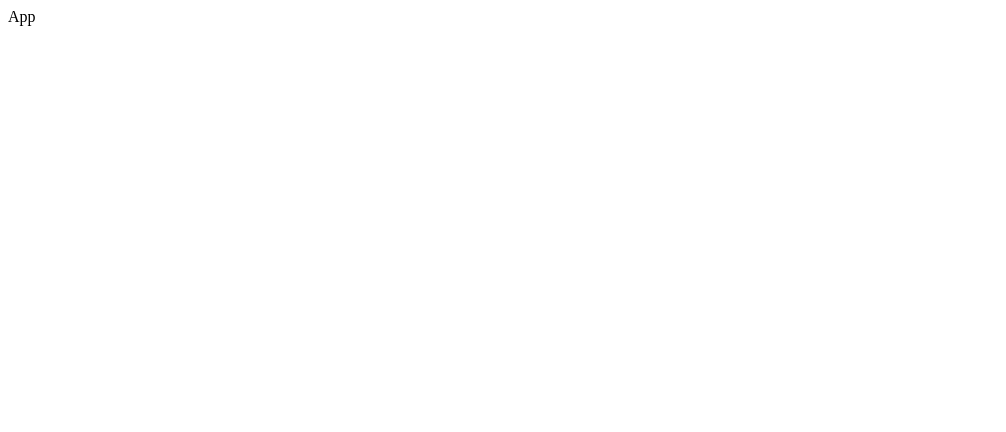
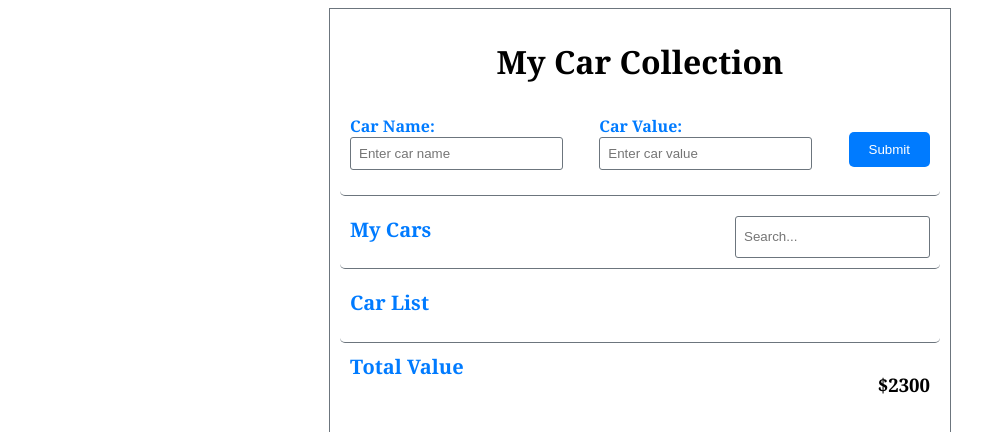
Before and after one commit to emmeiwhite/cars-app-redux-toolkit, a React (Create React App) app: page / in a window 1280 px wide. Shown: the top 432 px of the page, without its empty margins (0-1006 px from the left). Built offline with nearby package versions, Linux system fonts and the light colour scheme.

Commit message:
Getting started with creation of the store!

```diff
--- a/package.json
+++ b/package.json
@@ -3,11 +3,14 @@
   "version": "0.1.0",
   "private": true,
   "dependencies": {
+    "@reduxjs/toolkit": "^2.2.3",
     "@testing-library/jest-dom": "^5.17.0",
     "@testing-library/react": "^13.4.0",
     "@testing-library/user-event": "^13.5.0",
+    "bulma": "^1.0.0",
     "react": "^18.2.0",
     "react-dom": "^18.2.0",
+    "react-redux": "^9.1.0",
     "react-scripts": "5.0.1",
     "web-vitals": "^2.1.4"
   },
--- a/src/App.js
+++ b/src/App.js
@@ -1,5 +1,17 @@
 import React from "react";
+import CarForm from "./components/CarForm";
+import CarSearch from "./components/CarSearch";
+import CarList from "./components/CarList";
+import CarValue from "./components/CarValue";
 
 export default function App() {
-  return <div>App</div>;
+  return (
+    <div className="app">
+      <h1> My Car Collection</h1>
+      <CarForm />
+      <CarSearch />
+      <CarList />
+      <CarValue />
+    </div>
+  );
 }
--- /dev/null
+++ b/src/components/CarForm.js
@@ -0,0 +1,52 @@
+// CarForm.jsx
+import React, { useState } from "react";
+
+export default function CarForm() {
+  const [carName, setCarName] = useState("");
+  const [carValue, setCarValue] = useState("");
+
+  const handleNameChange = (e) => {
+    setCarName(e.target.value);
+  };
+
+  const handleValueChange = (e) => {
+    setCarValue(e.target.value);
+  };
+
+  const handleSubmit = (e) => {
+    e.preventDefault();
+    // Logic to handle form submission
+  };
+
+  return (
+    <form
+      className="car-form"
+      onSubmit={handleSubmit}
+    >
+      <div className="form-group">
+        <label>Car Name:</label>
+        <input
+          type="text"
+          value={carName}
+          onChange={handleNameChange}
+          placeholder="Enter car name"
+        />
+      </div>
+      <div className="form-group">
+        <label>Car Value:</label>
+        <input
+          type="number"
+          value={carValue}
+          onChange={handleValueChange}
+          placeholder="Enter car value"
+        />
+      </div>
+      <button
+        type="submit"
+        className="submit-button"
+      >
+        Submit
+      </button>
+    </form>
+  );
+}
--- /dev/null
+++ b/src/components/CarList.js
@@ -0,0 +1,15 @@
+// CarList.jsx
+import React from "react";
+
+export default function CarList({ cars }) {
+  return (
+    <div className="car-list">
+      <h2>Car List</h2>
+      <ul>
+        {/* {cars.map((car, index) => (
+          <li key={index}>{car}</li>
+        ))} */}
+      </ul>
+    </div>
+  );
+}
--- /dev/null
+++ b/src/components/CarSearch.js
@@ -0,0 +1,15 @@
+// CarSearch.jsx
+import React from "react";
+
+export default function CarSearch() {
+  return (
+    <div className="car-search">
+      <h2>My Cars</h2>
+      <input
+        className="search-input"
+        type="text"
+        placeholder="Search..."
+      />
+    </div>
+  );
+}
--- /dev/null
+++ b/src/components/CarValue.js
@@ -0,0 +1,11 @@
+// CarValue.jsx
+import React from "react";
+
+export default function CarValue() {
+  return (
+    <div className="car-value">
+      <h2>Total Value</h2>
+      <h3>$2300</h3>
+    </div>
+  );
+}
--- /dev/null
+++ b/src/index.css
@@ -0,0 +1,140 @@
+/* styles.css */
+:root {
+  --primary-color: #007bff; /* blue */
+  --secondary-color: #6c757d; /* gray */
+  --accent-color: #28a745; /* green */
+}
+
+.app {
+  font-family: Arial, sans-serif;
+  max-width: 600px;
+  margin: 0 auto;
+  padding: 10px;
+  border: 1px solid var(--secondary-color);
+  font-family: Georgia, "Times New Roman", Times, serif;
+}
+
+.app h1 {
+  text-align: center;
+}
+/* 1.  CarForm */
+.car-form {
+  border-bottom: 1px solid var(--secondary-color);
+  border-radius: 5px;
+  padding: 10px;
+  margin-bottom: 10px;
+  display: flex;
+  flex-direction: row;
+  align-items: center;
+  gap: 2rem;
+  justify-content: space-between;
+}
+
+.car-form .form-group {
+  margin-bottom: 15px;
+}
+
+.car-form label {
+  display: block;
+  font-weight: bold;
+  color: var(--primary-color);
+}
+
+.car-form input[type="text"],
+.car-form input[type="number"] {
+  width: 100%;
+  padding: 8px;
+  border: 1px solid var(--secondary-color);
+  border-radius: 3px;
+}
+
+.submit-button {
+  background-color: var(--primary-color);
+  color: white;
+  border: none;
+  padding: 10px 20px;
+  border-radius: 5px;
+  cursor: pointer;
+  transition: background-color 0.3s ease;
+}
+
+.submit-button:hover {
+  background-color: #0056b3; /* Darker shade of primary color on hover */
+}
+
+/* 2.  CarSearch */
+.car-search {
+  border-bottom: 1px solid var(--secondary-color);
+  border-radius: 5px;
+  padding: 10px;
+  margin-bottom: 10px;
+  display: flex;
+  justify-content: space-between;
+}
+
+.car-search h2 {
+  margin-top: 0;
+  margin-bottom: 15px;
+  font-size: 20px;
+  color: var(--primary-color);
+  flex: 1;
+}
+
+.car-search .search-input {
+  padding: 8px;
+  border: 1px solid var(--secondary-color);
+  border-radius: 3px;
+}
+
+/* 3. CarList */
+.car-list {
+  /* border: 1px solid var(--secondary-color); */
+  border-radius: 5px;
+  padding: 10px;
+  margin-bottom: 10px;
+}
+
+/* styles.css (continued) */
+.car-list {
+  border-bottom: 1px solid var(--secondary-color);
+  border-radius: 5px;
+  padding: 10px;
+  margin-bottom: 0px;
+}
+
+.car-list h2 {
+  margin-top: 0;
+  margin-bottom: 15px;
+  font-size: 20px;
+  color: var(--primary-color);
+}
+
+.car-list ul {
+  list-style-type: none;
+  padding: 0;
+}
+
+.car-list li {
+  margin-bottom: 10px;
+  padding: 5px 10px;
+  background-color: var(--accent-color);
+  color: white;
+  border-radius: 3px;
+}
+
+/* 4. CarValue */
+.car-value {
+  /* border: 1px solid var(--secondary-color); */
+  border-radius: 5px;
+  padding: 10px;
+  margin-bottom: 10px;
+  display: flex;
+  justify-content: space-between;
+}
+
+.car-value h2 {
+  margin-top: 0;
+  margin-bottom: 15px;
+  font-size: 20px;
+  color: var(--primary-color);
+}
--- a/src/index.js
+++ b/src/index.js
@@ -1,6 +1,6 @@
 import { createRoot } from "react-dom/client";
 import App from "./App";
-
+import "./index.css";
 const el = document.getElementById("root");
 const root = createRoot(el);
 
```
Also changed, not shown: 1 other file (tests, documents, lock files or other folders).
